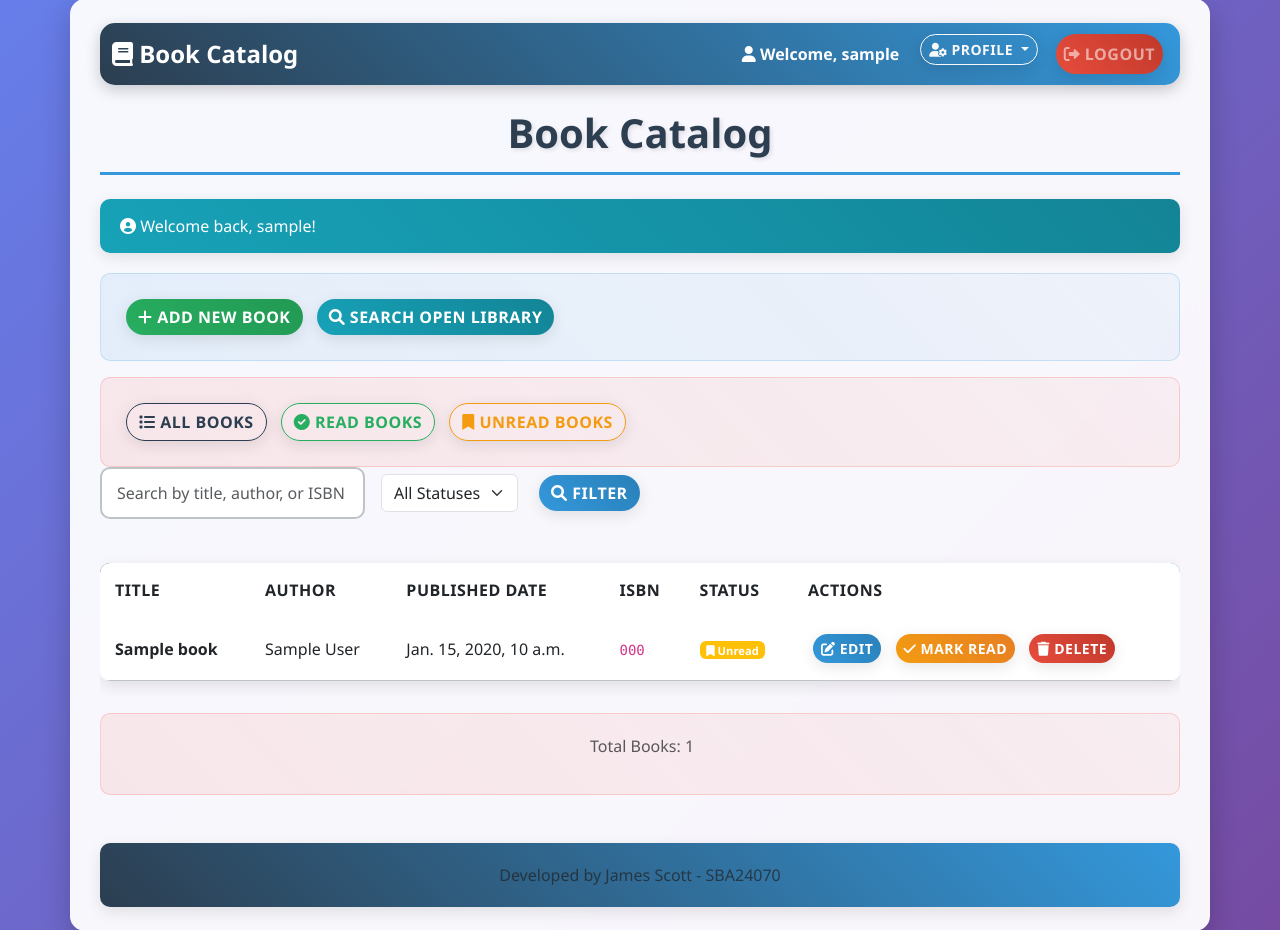
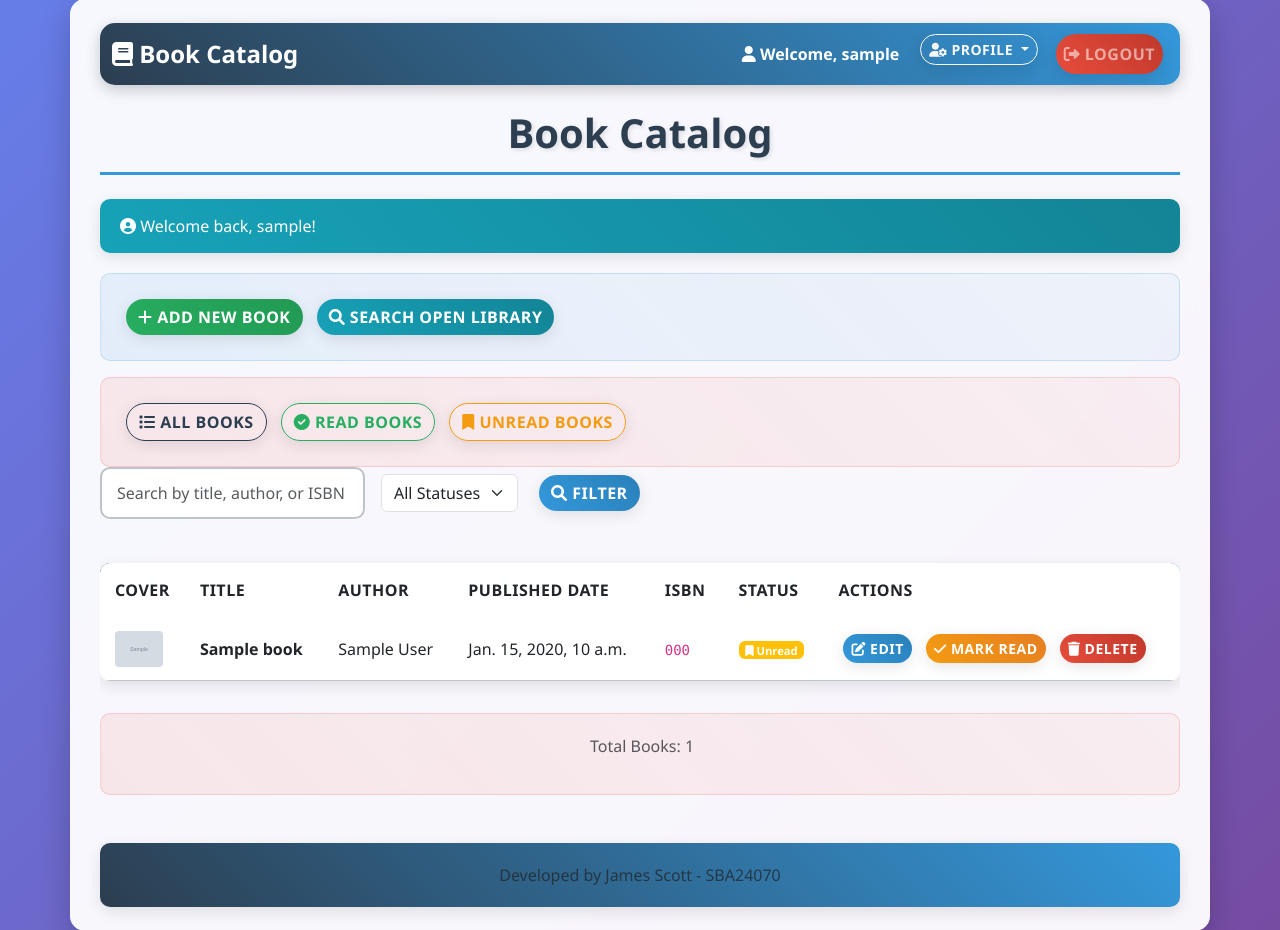
Before and after one commit to Jamesscott34/DevopsCA, a Django app: template books/templates/books/home.html in a window 1280 px wide. Shown: the part 21-951 px from the top of the page. Run offline with Django 4.2, Linux system fonts and the light colour scheme; tables that the repository leaves empty hold one stand-in row (values such as "Sample post"); the template is opened without the code that fills it: values that come from a table or form of the project are taken from there, most other values are stand-ins (such as "Sample title", 1, 10 or a date in 2020); grey boxes marked "Sample" are stand-in pictures.

Commit message:
Add cover image column to book table in home.html
- Displays a thumbnail of the cover image for each book.
- Shows a placeholder icon if no cover image is available.

```diff
--- a/books/templates/books/home.html
+++ b/books/templates/books/home.html
@@ -88,6 +88,7 @@
                 <!-- Column headers defining the data structure -->
                 <thead>
                     <tr>
+                        <th>Cover</th>         <!-- Book cover image column -->
                         <th>Title</th>           <!-- Book title column -->
                         <th>Author</th>          <!-- Author name column -->
                         <th>Published Date</th>  <!-- Publication date column -->
@@ -104,6 +105,14 @@
                         <!-- Individual Book Row -->
                         <!-- Each row represents one book with conditional styling based on read status -->
                         <tr {% if book.is_read %}class="table-success"{% endif %}>
+                            <!-- Book Cover Cell -->
+                            <td style="width: 60px;">
+                                {% if book.cover_image %}
+                                    <img src="{{ book.cover_image.url }}" alt="Cover" style="max-width: 48px; max-height: 64px; border-radius: 4px;">
+                                {% else %}
+                                    <span class="text-muted"><i class="fas fa-book fa-2x"></i></span>
+                                {% endif %}
+                            </td>
                             <!-- Book Title Cell -->
                             <!-- Displays the book title with emphasis for read books -->
                             <td>
```
